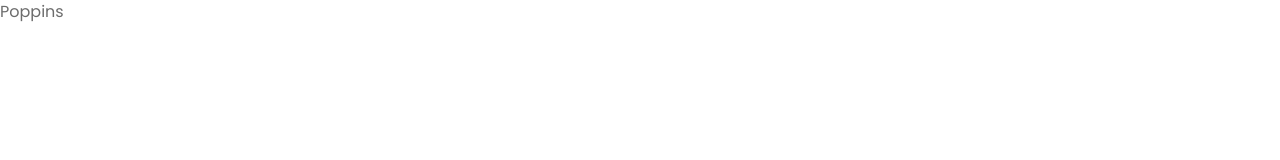
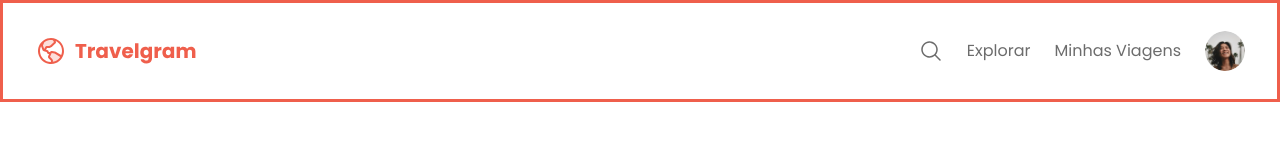
Before and after one commit to luigii07/PROJETO-TRAVELGRAM---RESPONSIVO, a plain HTML site: page index.html in a window 1280 px wide. Drawn offline with Linux system fonts and the light colour scheme.

Commit message:
Estilizando a nav

```diff
--- a/index.html
+++ b/index.html
@@ -13,6 +13,29 @@
     <link href="https://fonts.googleapis.com/css2?family=Poppins:wght@400;700&display=swap" rel="stylesheet" />
 </head>
 <body>
-    <p>Poppins</p>
+    <nav class="container flex">
+        <a href="#">
+            <img src="assets/Logo.svg" alt="Logo Travelgram">
+        </a>
+
+        <ul class="flex">
+            <li>
+                <a href="#">
+                    <img src="assets/icons/MagnifyingGlass.svg" alt="Ícone de Lupa">
+                </a>
+            </li>
+            <li class="only-desktop">
+                <a href="#">Explorar</a>
+            </li>
+            <li class="only-desktop">
+                <a href="#">Minhas Viagens</a>
+            </li>
+            <li>
+                <a href="#">
+                    <img src="assets/Profile pic.png" alt="Foto de Isabela Torres">
+                </a>
+            </li>
+        </ul>
+    </nav>
 </body>
 </html>
--- a/styles/global.css
+++ b/styles/global.css
@@ -21,9 +21,6 @@
     --text-lg: 700 2rem/1.25 var(--ff-poppins);
     --text-md: 400 .875rem/1.7 var(--ff-poppins);
     --text-sm: 400 .75rem/1.7 var(--ff-poppins);
-
-    --px-md: 1rem;
-    --py-md: 1rem;
 }
 
 body {
--- a/styles/index.css
+++ b/styles/index.css
@@ -1 +1,3 @@
 @import url(global.css);
+@import url(nav.css);
+@import url(utility.css);
--- /dev/null
+++ b/styles/nav.css
@@ -0,0 +1,27 @@
+nav {
+    align-items: center;
+    justify-content: space-between;
+
+    padding-block: 1rem;
+    line-height: 0;
+
+    & ul {
+        align-items: center;
+        gap: 1.5rem;
+
+        padding-block: .5rem;
+
+        & li:last-child img {
+            width: 2.5rem;
+            height: 2.5rem;
+            object-fit: cover;
+            border-radius: 50%;
+        }
+    }
+}
+
+@media (width >= 80em) {
+    nav {
+        padding-block: 1.25rem;
+    }
+}
--- /dev/null
+++ b/styles/utility.css
@@ -0,0 +1,27 @@
+.flex {
+    display: flex;
+}
+
+.only-desktop {
+    display: none;
+}
+
+.container {
+    --max-width: 360px;
+    --px: 1rem;
+    width: min(var(--max-width), 100%);
+    margin-inline: auto;
+    border: solid var(--brand-color);
+    padding-inline: var(--px);
+}
+
+@media (width >= 80em) {
+    .container {
+        --max-width: 80em;
+        --px: 2rem;
+    }
+
+    .only-desktop {
+        display: initial;
+    }
+}
```
